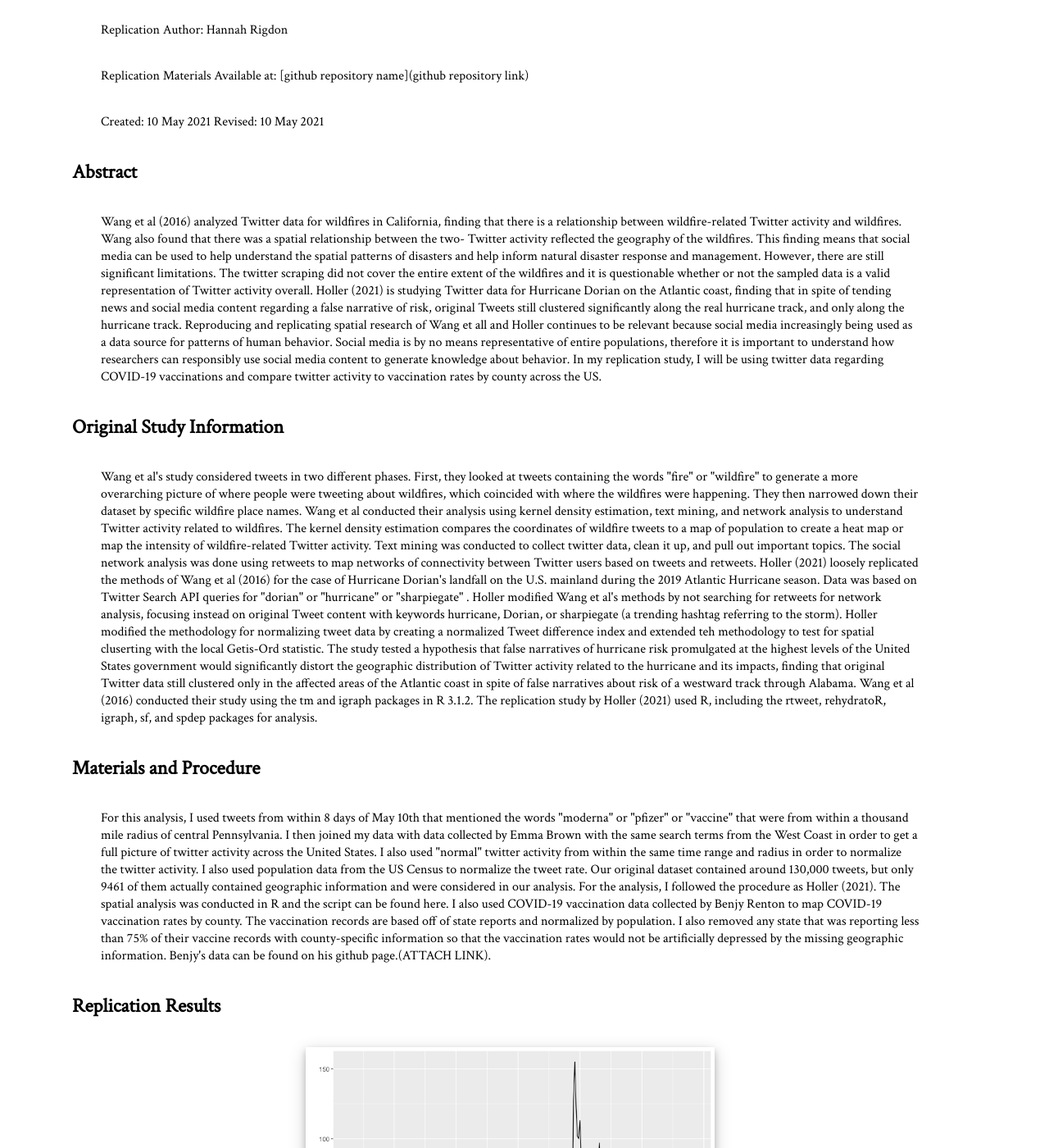
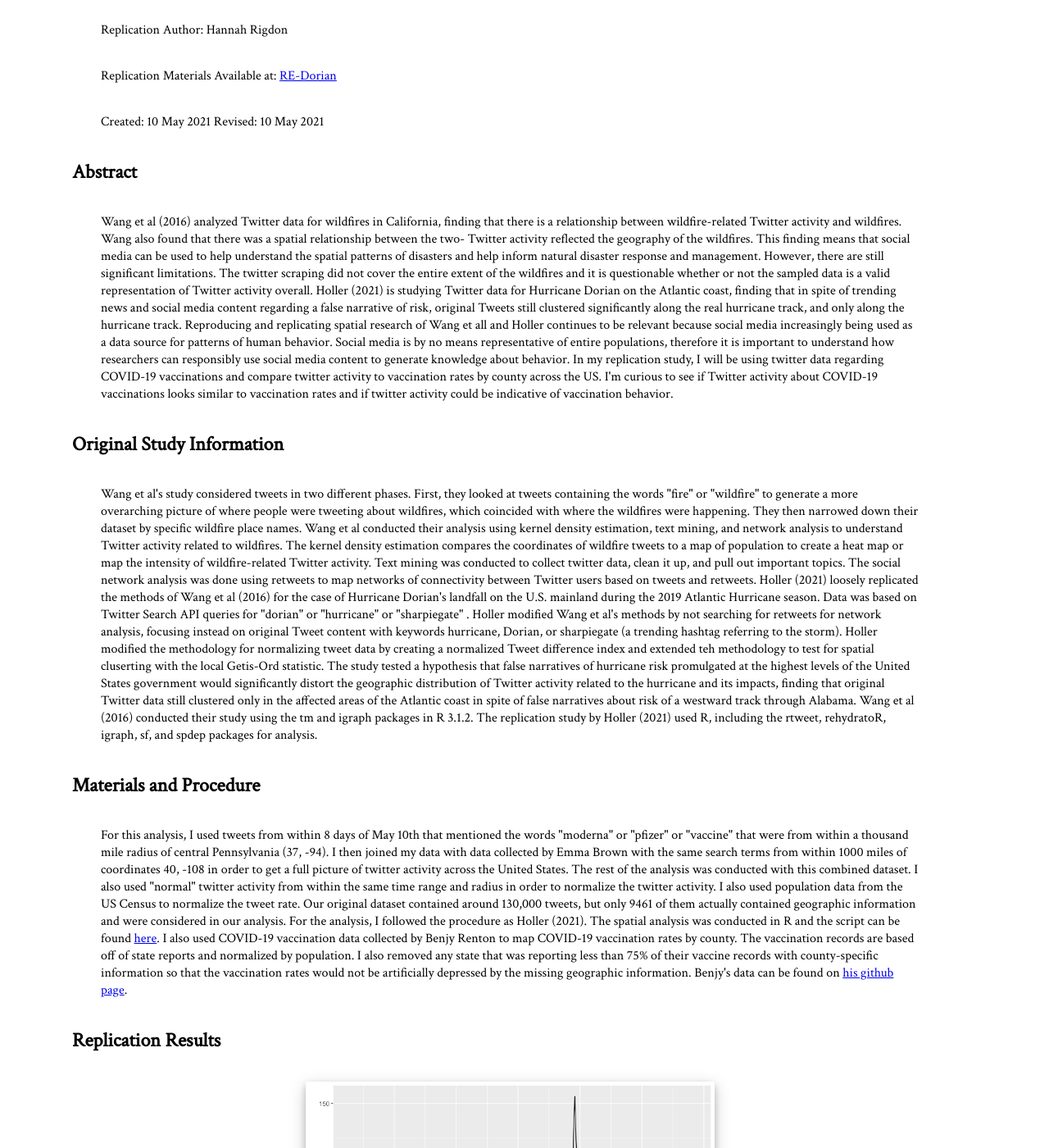
Before and after one commit to hrigdon98/hrigdon98.github.io, a Jekyll site: the page dorian/report.html, which Jekyll copies as it is, in a window 1280 px wide and 1400 px high, scrolled down 430 px. Shown: the whole window at 82% size. Built offline with Jekyll 4.4.1, drawn with Linux system fonts in a browser that asks for light colours; nearby versions of some CDN libraries; some of the changed text lies outside the part shown.

Commit message:
Update report.html

```diff
--- a/dorian/report.html
+++ b/dorian/report.html
@@ -35,18 +35,18 @@
 
     <p style="text-align:left">Replication Author: Hannah Rigdon</p>
 
-<p style="text-align:left">Replication Materials Available at: [github repository name](github repository link)</p>
+<p style="text-align:left">Replication Materials Available at: <a href= "https://github.com/hrigdon98/RE-Dorian">RE-Dorian</a></p>
 
     <p style="text-align:left">Created: 10 May 2021 Revised: 10 May 2021</p>
 
     <h2 style="text-align:left">Abstract</h2>
 <p style="text-align:left">Wang et al (2016) analyzed Twitter data for wildfires in California, finding that there is a relationship between wildfire-related Twitter activity and wildfires. Wang also found that there was a spatial relationship between the two- Twitter activity reflected the geography of the wildfires. This finding means that social media can be used to help understand the spatial patterns of disasters and help inform natural disaster response and management. However, there are still significant limitations. The twitter scraping did not cover the entire extent of the wildfires and it is questionable whether or not the sampled data is a valid representation of Twitter activity overall.
 
-Holler (2021) is studying Twitter data for Hurricane Dorian on the Atlantic coast, finding that in spite of tending news and social media content regarding a false narrative of risk, original Tweets still clustered significantly along the real hurricane track, and only along the hurricane track.
+Holler (2021) is studying Twitter data for Hurricane Dorian on the Atlantic coast, finding that in spite of trending news and social media content regarding a false narrative of risk, original Tweets still clustered significantly along the real hurricane track, and only along the hurricane track.
 
 Reproducing and replicating spatial research of Wang et all and Holler continues to be relevant because social media increasingly being used as a data source for patterns of human behavior. Social media is by no means representative of entire populations, therefore it is important to understand how researchers can responsibly use social media content to generate knowledge about behavior.
 
-In my replication study, I will be using twitter data regarding COVID-19 vaccinations and compare twitter activity to vaccination rates by county across the US.</p>
+In my replication study, I will be using twitter data regarding COVID-19 vaccinations and compare twitter activity to vaccination rates by county across the US. I'm curious to see if Twitter activity about COVID-19 vaccinations looks similar to vaccination rates and if twitter activity could be indicative of vaccination behavior.</p>
 
     <h2 style="text-align:left">Original Study Information</h2>
 
@@ -60,30 +60,30 @@
 Wang et al (2016) conducted their study using the tm and igraph packages in R 3.1.2. The replication study by Holler (2021) used R, including the rtweet, rehydratoR, igraph, sf, and spdep packages for analysis.</p>
 
     <h2 style="text-align:left">Materials and Procedure</h2>
-<p style="text-align:left">For this analysis, I used tweets from within 8 days of May 10th that mentioned the words "moderna" or "pfizer" or "vaccine" that were from within a thousand mile radius of central Pennsylvania. I then joined my data with data collected by Emma Brown with the same search terms from the West Coast in order to get a full picture of twitter activity across the United States. I also used "normal" twitter activity from within the same time range and radius in order to normalize the twitter activity. I also used population data from the US Census to normalize the tweet rate.
+<p style="text-align:left">For this analysis, I used tweets from within 8 days of May 10th that mentioned the words "moderna" or "pfizer" or "vaccine" that were from within a thousand mile radius of central Pennsylvania (37, -94). I then joined my data with data collected by Emma Brown with the same search terms from within 1000 miles of coordinates 40, -108 in order to get a full picture of twitter activity across the United States. The rest of the analysis was conducted with this combined dataset. I also used "normal" twitter activity from within the same time range and radius in order to normalize the twitter activity. I also used population data from the US Census to normalize the tweet rate.
 
 Our original dataset contained around 130,000 tweets, but only 9461 of them actually contained geographic information and were considered in our analysis.
 
-For the analysis, I followed the procedure as Holler (2021). The spatial analysis was conducted in R and the script can be found here.
+For the analysis, I followed the procedure as Holler (2021). The spatial analysis was conducted in R and the script can be found <a href= "https://github.com/hrigdon98/RE-Dorian/blob/main/procedure/code/twitterAnalysis.R">here</a>.
 
-I also used COVID-19 vaccination data collected by Benjy Renton to map COVID-19 vaccination rates by county. The vaccination records are based off of state reports and normalized by population. I also removed any state that was reporting less than 75% of their vaccine records with county-specific information so that the vaccination rates would not be artificially depressed by the missing geographic information. Benjy's data can be found on his github page.(ATTACH LINK).</p>
+I also used COVID-19 vaccination data collected by Benjy Renton to map COVID-19 vaccination rates by county. The vaccination records are based off of state reports and normalized by population. I also removed any state that was reporting less than 75% of their vaccine records with county-specific information so that the vaccination rates would not be artificially depressed by the missing geographic information. Benjy's data can be found on <a href= "https://github.com/bhrenton/cdc-vaccination-data">his github page</a>.</p>
 
     <h2 style="text-align:left">Replication Results</h2>
 
     <p style="text-align:left"> <img src="./temporalPlot.png"  alt = "temporal plot"  class = "image"> </p>
-    <p style="text-align:left"><b>Figure 1</b> shows the temporal analysis of the collected tweets</p>
+    <p style="text-align:center"><b>Figure 1</b> shows the temporal analysis of the collected tweets from the combined dataset</p>
 
     <p style="text-align:left"> <img src="./uniqueWords.png"  alt = "unique words plot"  class = "image"> </p>
-    <p style="text-align:left"><b>Figure 1.2</b> shows the most frequently used words along with vaccine, pfizer, or moderna</p>
+    <p style="text-align:center"><b>Figure 1.2</b> shows the most frequently used words along with vaccine, pfizer, or moderna</p>
 
      <p style="text-align:left"> <img src="./wordPairs.png"  alt = "word pairs"  class = "image"> </p>
      <p style="text-align:left"> <img src="./tweetMap.png"  alt = "tweet map"  class = "image"> </p>
-    <p style="text-align:left"><b>Figure 1.3</b> shows a map of the twitter activity used in this analysis</p>
+    <p style="text-align:center"><b>Figure 1.3</b> shows a map of the twitter activity used in this analysis</p>
      <p style="text-align:left"> <img src="./clusterAnalysisForRealz.png"  alt = "cluster"  class = "image"> </p>
-    <p style="text-align:left"><b>Figure 1.4</b> shows a map of the clusters of twitter activity about COVID-19 vaccines</p>
+    <p style="text-align:center"><b>Figure 1.4</b> shows a map of the clusters of twitter activity about COVID-19 vaccines</p>
      <p style="text-align:left"> <img src="./Screen Shot 2021-05-10 at 10.45.47 PM.png
 "  alt = "cluster"  class = "image"> </p>
-    <p style="text-align:left"><b>Figure 2</b> shows a map of COVID-19 vaccination rates in the US</p>
+    <p style="text-align:center"><b>Figure 2</b> shows a map of COVID-19 vaccination rates in the US</p>
 
 
     <h2 style="text-align:left">Unplanned Deviations from the Protocol</h2>
@@ -92,7 +92,10 @@
 The Twitter data that we joined together was also from two nonidentical time periods, which could contribute some uncertainty to the results of our analysis. Overall, the twitter data is representative of April 27th through May 10th, but Emma's tweets are sourced from the beginning portion of that time window while mine are from the second half. However, that shouldn't affect the outcome of our analysis too much, as vaccination rates shouldn't be drastically different on a day-to-day basis.</p>
 
     <h2 style="text-align:left">Discussion</h2>
-<p style="text-align:left">When comparing the hot-spot map (Figure 1.4) to the map of vaccination rates (Figure 2), you can see that the hotspots of Twitter activity about COVID-19 vaccinations can be somewhat correlated with higher vaccination rates. Especially along the West Coast, there is a strong similarity in the patterns of higher clustering activity and higher vaccination rates. Additionally, we can see significantly low activity in midwest in states like Kansas where there also appears to be low vaccination rates. These results could indicate that there is a correlation between social media activity about vaccines and higher vaccination rates, suggesting that posting information about vaccines or public conversations about vaccinations could contribute to higher vaccination rates. There is a lot of uncertainty about how representative social media is of broader cultural conversations and human behavior, but the results of this analysis, similar to Wang et all, suggest that there could be some insight into human behavior in social media patterns when it comes to disaster response and information sharing.</p>
+<p style="text-align:left">When comparing the hot-spot map (Figure 1.4) to the map of vaccination rates (Figure 2), you can see that the hotspots of Twitter activity about COVID-19 vaccinations can be somewhat correlated with higher vaccination rates. Especially along the West Coast, there is a strong similarity in the patterns of higher clustering activity and higher vaccination rates. Additionally, we can see significantly low activity in midwest in
+  states like Kansas where there also appears to be low vaccination rates. Its unclear how much the merge of the dataset affected the results of the analysis, especially since the overlapping areas in the dataset was in the midwest, where we can see a low point of twitter activity. I'm inclined to think that
+  that low point is still real in that, with the anti-join, there are no duplicated tweets. If anything, there are more tweets from the longer temporal window of the combined dataset, which should have overrepresented twitter activity.
+  These results could indicate that there is a correlation between social media activity about vaccines and higher vaccination rates, suggesting that posting information about vaccines or public conversations about vaccinations could contribute to higher vaccination rates. There is a lot of uncertainty about how representative social media is of broader cultural conversations and human behavior, but the results of this analysis, similar to Wang et all, suggest that there could be some insight into human behavior in social media patterns when it comes to disaster response and information sharing.</p>
 
     <h2 style="text-align:left">Conclusion</h2>
     < p style="text-align:left">In conclusion, the results of this analysis are in agreement with those of Wang et al and Holler in that they suggest that there is some relationship between social media activity and broader patterns of human behavior. Our analysis found that there were geographic similarities between locations of twitter activity about the COVID-19 vaccine and places with higher COVID-19 vaccination rates. I think there needs to be much more research and a more rigorous analysis before we can make stronger assertions about patterns like the ones observed in this analysis. However, as social media has become so integrated into our daily lives, communities, and national conversations, it is important to have robust methods for making meaning out of the way people use twitter and other information sharing platforms. Our replication and reproduction of both Holler and Wang et al show that there can be generalized methods of analysis, which is important as scholars continue to figure out the ways in which social media both generates and reflects human behavior.
```
